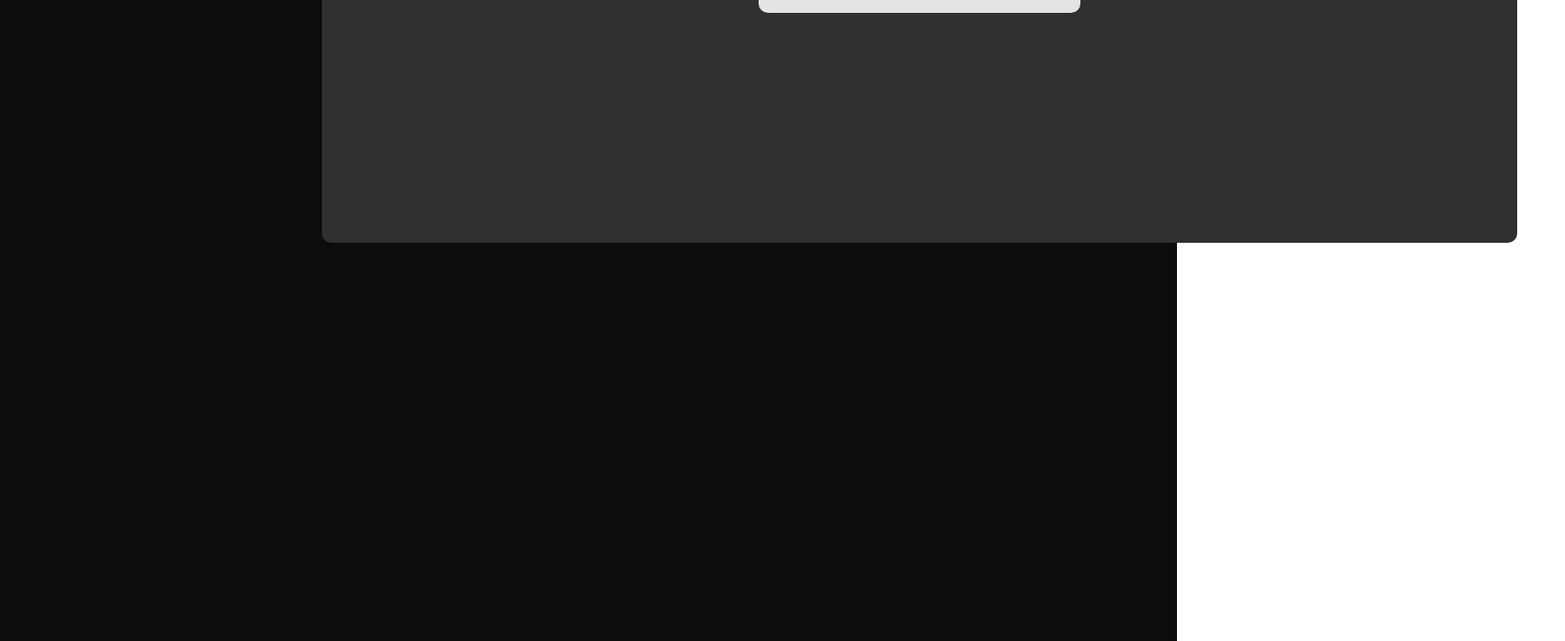
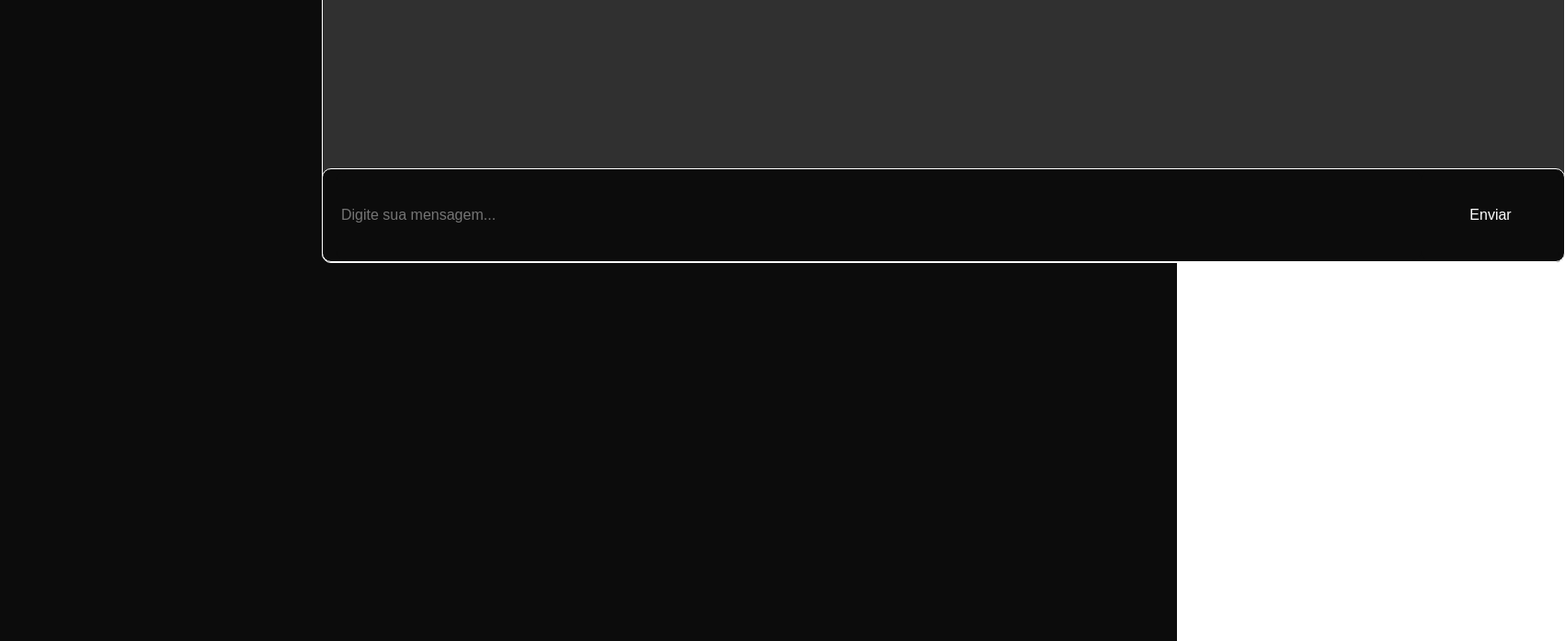
Before and after one commit to aobutakuki/furia-app, a React (Create React App) app in the folder frontend/: page / in a window 1280 px wide. Shown: the part 822-1519 px from the top of the page at 92% size, 1702 px wide, since content can reach past the window. Built offline with nearby package versions, Linux system fonts and the light colour scheme.

Commit message:
styled main chat part, added chat input box

```diff
--- a/frontend/src/components/chat/Chat.css
+++ b/frontend/src/components/chat/Chat.css
@@ -4,8 +4,59 @@
   justify-content: center;
   align-items: center;
   margin-left: 350px;
-  width: 1300px;
+  margin-top: 20px;
+  width: 1350px;
   height: 1000px;
   background-color: rgb(48, 48, 48);
   border-radius: 10px;
+  border: white 1px solid;
 }
+
+.chat-container .chat-input {
+    margin-top:auto;
+    background-color:rgb(12, 12, 12) ;
+    color: white;
+    width: 1340px;
+    height: 100px;
+    border-radius: 10px;
+    border: white 1px solid;
+    padding-left: 10px;
+    font-size: 16px;
+}
+
+.chat-input input{
+    margin-left:0px !important;
+    width: 1170px;
+    height: 87px;
+    border-radius: 10px;
+    border: none;
+    background-color: rgb(12, 12, 12);
+    color: white;
+    padding: 5px;
+    font-size: 16px;
+}
+
+.chat-input input:focus{
+    outline: none;
+    border: 0px solid white;
+    background-color: rgb(12, 12, 12);
+    color: white;
+}
+
+.chat-input button{
+
+    width: 150px;
+    height: 100%;
+    border-radius: 10px;
+    border: none;
+    background-color: rgb(12, 12, 12);
+    color: white;
+    font-size: 16px;
+    cursor: pointer;
+}
+
+.chat-input button:hover{
+    background-color: rgb(24, 24, 24);
+    color: white;
+    border: 1px solid white;
+}
--- a/frontend/src/components/chat/Chat.jsx
+++ b/frontend/src/components/chat/Chat.jsx
@@ -25,7 +25,12 @@ function Chat() {
                     <p>Your Favourite Player: {userData.csFavouritePlayer}</p>
                 </div>
             )}
+            <div className="chat-input">
+                <input type="text" placeholder="Digite sua mensagem..." />
+                <button>Enviar</button>
+            </div>
         </div>
+
     )
 }
 
```
